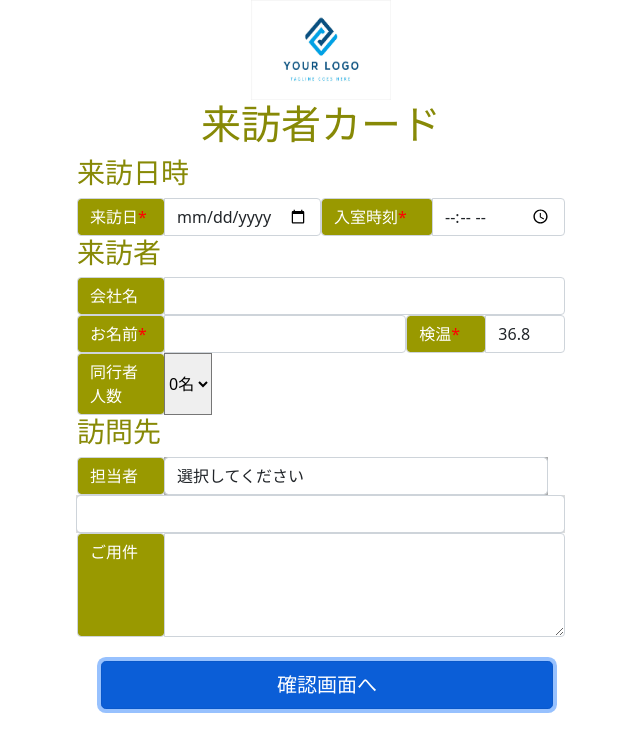
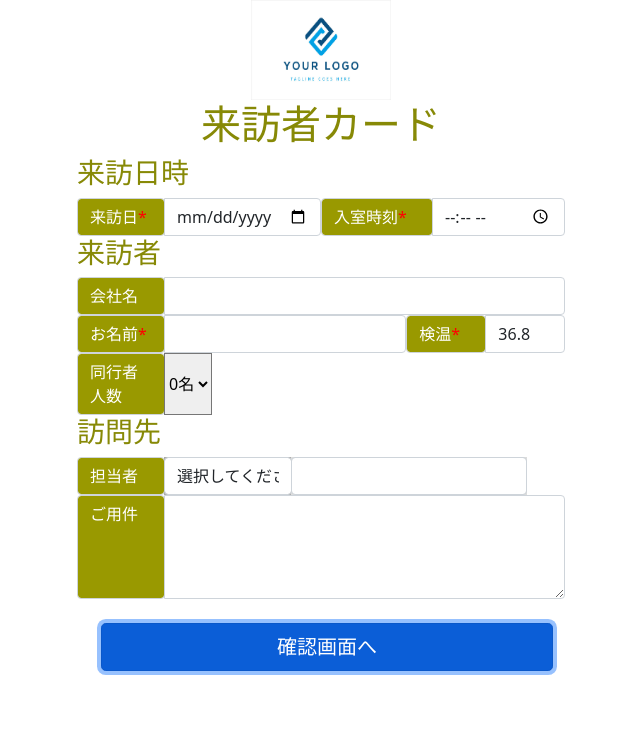
Before and after one commit to PolymetisOutis/visitors_card_prod, a Django app: page /welcome/ in a window 1280 px wide. Shown: the top 752 px of the page, without its empty margins (319-959 px from the left). Run offline with Django 3.2, Linux system fonts and the light colour scheme.

Commit message:
column width vw changed!

```diff
--- a/static/css/mystyle.css
+++ b/static/css/mystyle.css
@@ -55,7 +55,7 @@
 .left-column {
 
 float: left;
-width: 30vw; /* 要素の幅を50%に定義 */
+width: 10vw; /* 要素の幅を50%に定義 */
 background-color: #aaa; /* 視覚化のための背景色 */
 
 }
@@ -63,7 +63,7 @@ background-color: #aaa; /* 視覚化のための背景色 */
 .right-column {
 
 float: right;
-width: 55.2vw; /* 要素の幅を50%に定義 */
+width: 18.4vw; /* 要素の幅を50%に定義 */
 background-color: #ddd; /* 視覚化のための背景色 */
 
 }
```
